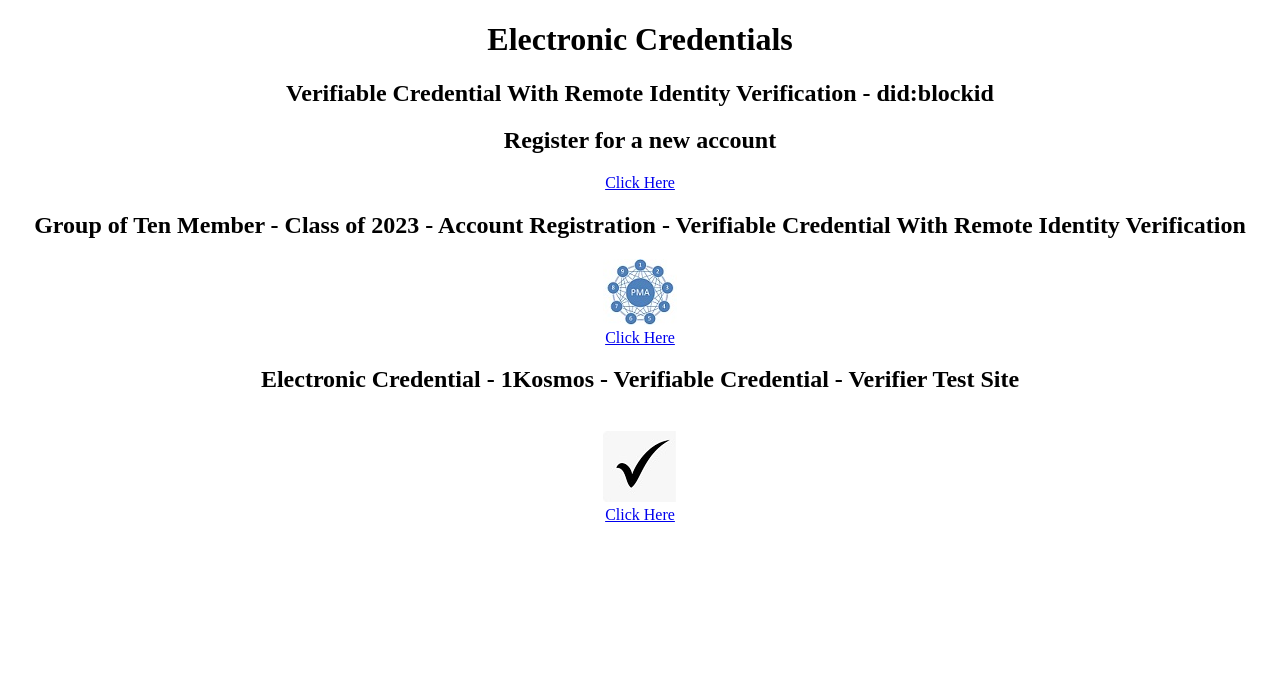
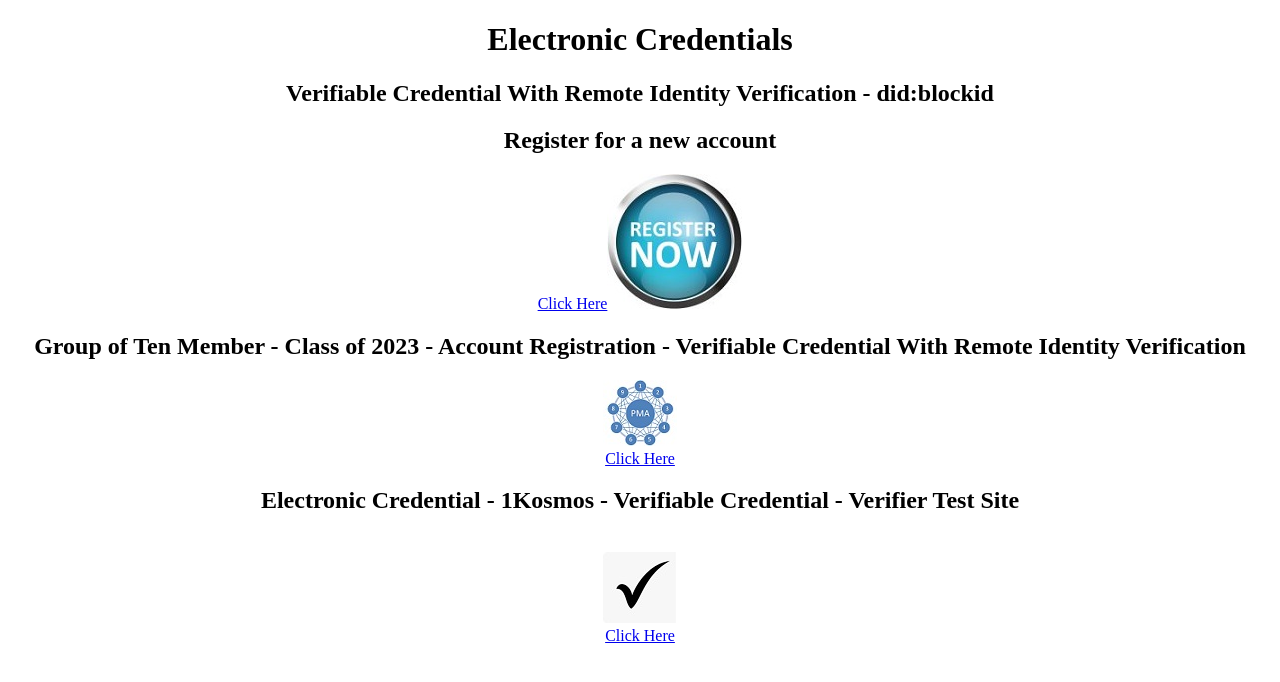
Before and after one commit to eyargholder/Electronic-Credentials-Roadmap, a website: page src/index.html in a window 1280 px wide. Drawn offline with Linux system fonts and the light colour scheme.

Commit message:
Update index.html

```diff
--- a/src/index.html
+++ b/src/index.html
@@ -7,7 +7,7 @@
 	<h1>Electronic Credentials</h1>
 	<h2>Verifiable Credential With Remote Identity Verification - did:blockid
 	<h2>Register for a new account</h2>
-	<a href="https://1KosmosB2CDemo.b2clogin.com/1KosmosB2CDemo.onmicrosoft.com/oauth2/v2.0/authorize?p=B2C_1_1Kosmos-B2C-sign-up-in&client_id=50b1a3b2-41ff-4063-b1dc-e0894f602411&nonce=defaultNonce&redirect_uri=https%3A%2F%2Fjwt.ms&scope=openid&response_type=code&prompt=login">Click Here</a>
+	<a href="https://1KosmosB2CDemo.b2clogin.com/1KosmosB2CDemo.onmicrosoft.com/oauth2/v2.0/authorize?p=B2C_1_1Kosmos-B2C-sign-up-in&client_id=50b1a3b2-41ff-4063-b1dc-e0894f602411&nonce=defaultNonce&redirect_uri=https%3A%2F%2Fjwt.ms&scope=openid&response_type=code&prompt=login">Click Here<img src="register.jpg" width=”135″ height=”135″></a><br>
 	<h2>Group of Ten Member - Class of 2023 - Account Registration - Verifiable Credential With Remote Identity Verification</h2>
 	<a href="https://ipfs.io/ipfs/QmPjqA2R2rnWoiLCqXjeMAKELgzJPnQCz5cekKDZh4Kcpe"> <img src="small-got.jpg" width=”74″ height=”66″> </a><br>
 	<a href="https://ipfs.io/ipfs/QmPjqA2R2rnWoiLCqXjeMAKELgzJPnQCz5cekKDZh4Kcpe">Click Here</a>
```
